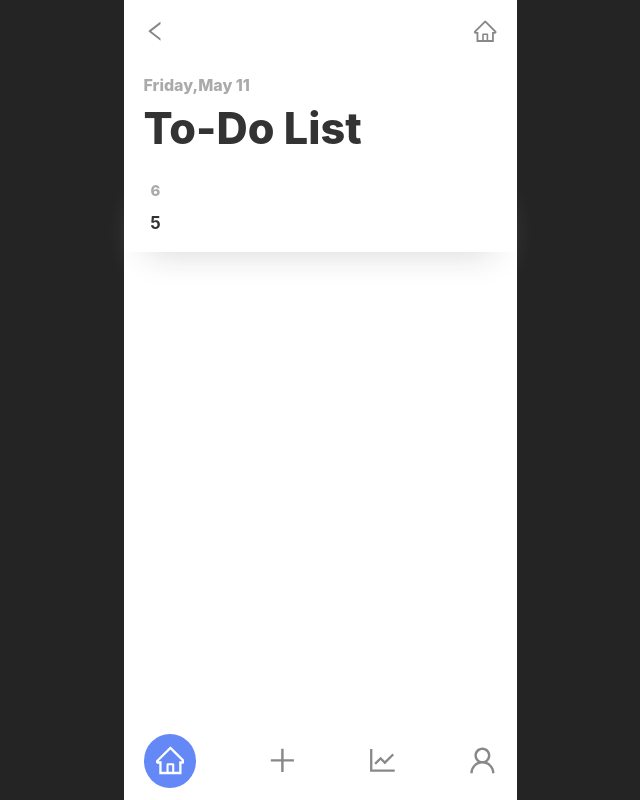
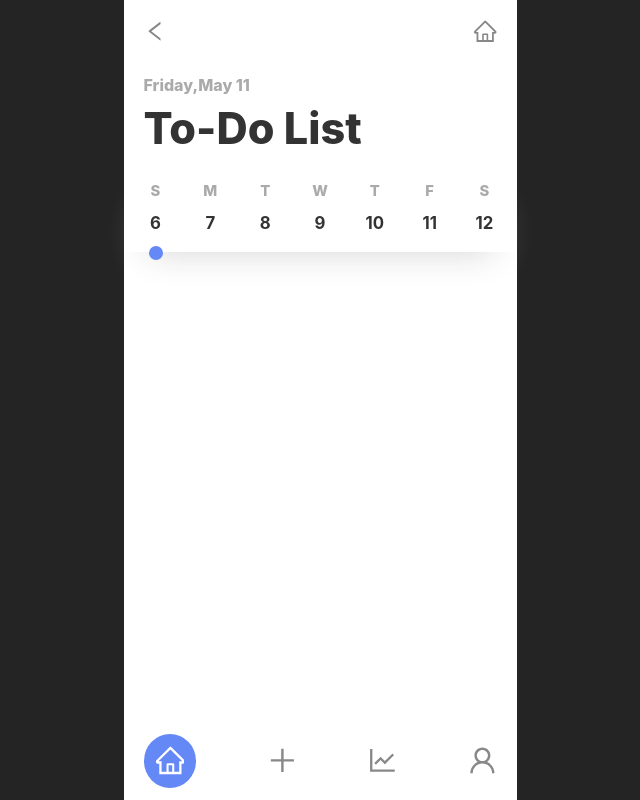
Before and after one commit to helloworld442/todo-list-project, a React (Vite) app: page / in a window 1280 px wide. Shown: the whole page, without its empty margins (320-960 px from the left). Built offline with nearby package versions, Linux system fonts and the light colour scheme.

Commit message:
feat : feat todo head menu logic #6

```diff
--- a/src/features/todo/component/TodoHead.jsx
+++ b/src/features/todo/component/TodoHead.jsx
@@ -1,15 +1,32 @@
 import "./TodoHead.scss";
+import { useState } from "react";
 
 const TodoHead = () => {
+  const dates = [
+    { id: 0, day: "S", num: 6 },
+    { id: 1, day: "M", num: 7 },
+    { id: 2, day: "T", num: 8 },
+    { id: 3, day: "W", num: 9 },
+    { id: 4, day: "T", num: 10 },
+    { id: 5, day: "F", num: 11 },
+    { id: 6, day: "S", num: 12 },
+  ];
+  const [isOpen, setIsOpen] = useState(0);
+
+  const onClickItem = (index) => setIsOpen(index);
+
   return (
     <div className="todohead-col">
       <h3 className="todohead-title small">Friday,May 11</h3>
       <h4 className="todohead-title large">To-Do List</h4>
       <ul className="todohead-date-list">
-        <li className="todohead-date-item">
-          <span className="date-day">6</span>
-          <span className="date-num">5</span>
-        </li>
+        {dates.map((date) => (
+          <li key={date.id} className="todohead-date-item" onClick={() => onClickItem(date.id)}>
+            <span className="date-day">{date.day}</span>
+            <span className="date-num">{date.num}</span>
+            {date.id === isOpen ? <span className="date-icon"></span> : null}
+          </li>
+        ))}
       </ul>
     </div>
   );
--- a/src/features/todo/component/TodoHead.scss
+++ b/src/features/todo/component/TodoHead.scss
@@ -41,6 +41,7 @@
   height: 100%;
   text-align: center;
   cursor: pointer;
+
   .date-day {
     padding-bottom: 16px;
     display: block;
@@ -48,10 +49,34 @@
     font-weight: 800;
     color: #aaa;
   }
+
   .date-num {
     display: block;
     font-size: 1.05rem;
     font-weight: bold;
     color: #333;
   }
+
+  .date-icon {
+    position: absolute;
+    bottom: -28px;
+    left: 5.5px;
+    width: 14px;
+    height: 14px;
+    border-radius: 100%;
+    background: rgb(101, 136, 247);
+
+    @keyframes fadein {
+      from {
+        opacity: 0;
+      }
+      to {
+        opacity: 1;
+      }
+    }
+
+    animation: fadein 1s;
+    -moz-animation: fadein 1s; /* Firefox */
+    -webkit-animation: fadein 1s;
+  }
 }
```
